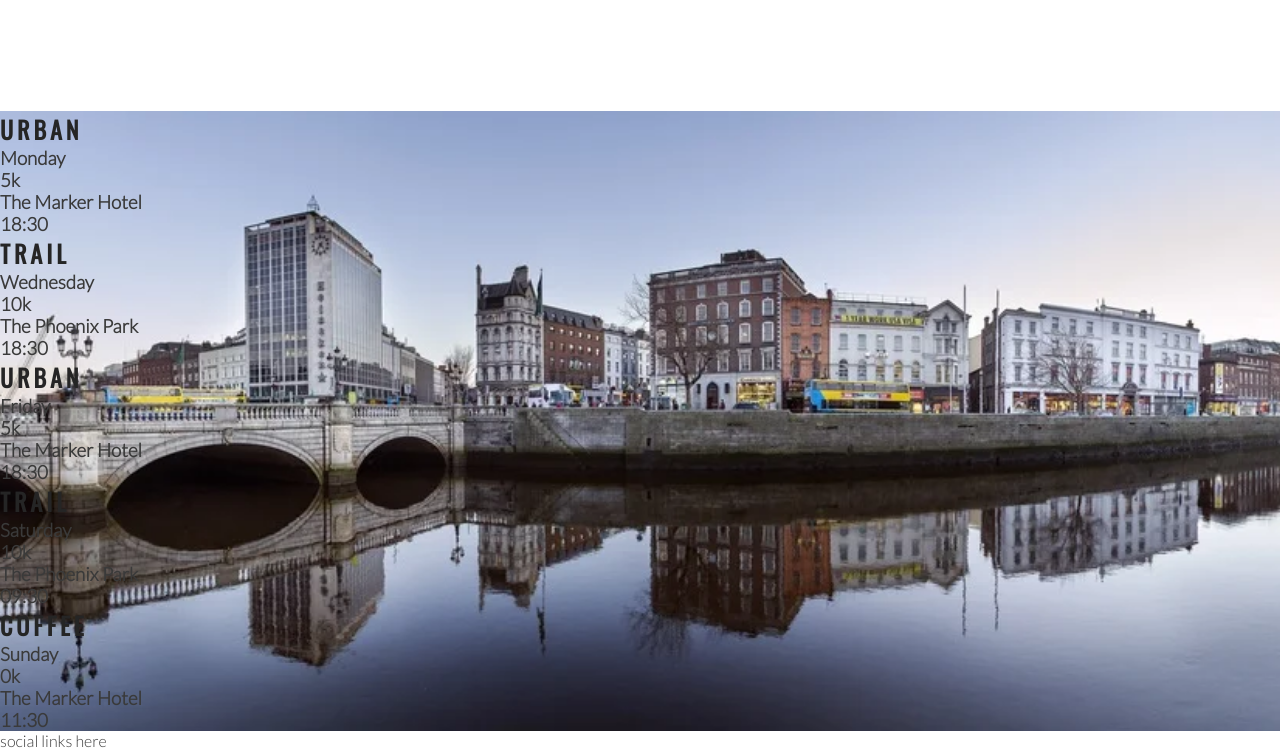
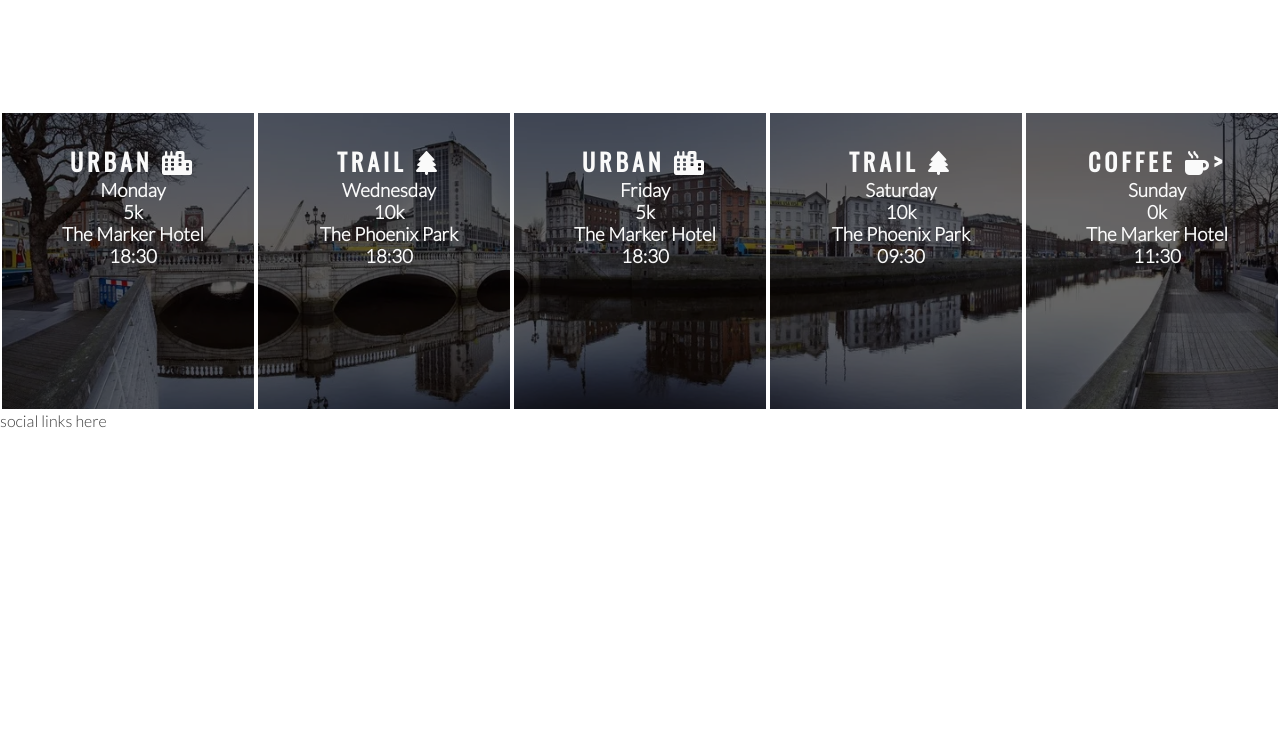
Before and after one commit to CaraMcAvinchey/love-running, a plain HTML site: page index.html in a window 1280 px wide. Shown: the part 1184-1934 px from the top of the page. After the commit the page ends 1614 px from the top, so only its background shows below. Drawn offline with nearby package versions, Linux system fonts and the light colour scheme.

Commit message:
Style times panels and add icons

```diff
--- a/assets/css/style.css
+++ b/assets/css/style.css
@@ -197,5 +197,20 @@ h1, h2 {
         background-position: center;
         width: 100%;
         overflow: hidden;
+    }
 
+    #times div {
+        color: #fafafa;
+        background-color: rgba(0, 0, 0, .6);
+        width: 20%;
+        height: 300px;
+        float: left;
+        padding: 30px 0 0 10px;
+        text-align: center;
+        border: 2px solid white;
+        box-sizing: border-box;
     }
+
+    #times h2 {
+        color:#fafafa
+    }
--- a/index.html
+++ b/index.html
@@ -82,35 +82,35 @@
     </section>
     <section id="times">
         <div>
-            <h2>Urban</h2>
+            <h2>Urban <i class="fas fa-city"></i></h2>
             <h3>Monday</h3>
             <h3>5k</h3>
             <h3>The Marker Hotel</h3>
             <h3>18:30</h3>
         </div>
         <div>
-            <h2>Trail</h2>
+            <h2>Trail <i class="fas fa-tree"></i></h2>
             <h3>Wednesday</h3>
             <h3>10k</h3>
             <h3>The Phoenix Park</h3>
             <h3>18:30</h3>
         </div>
         <div>
-            <h2>Urban</h2>
+            <h2>Urban <i class="fas fa-city"></i></h2>
             <h3>Friday</h3>
             <h3>5k</h3>
             <h3>The Marker Hotel</h3>
             <h3>18:30</h3>
         </div>
         <div>
-            <h2>Trail</h2>
+            <h2>Trail <i class="fas fa-tree"></i></h2>
             <h3>Saturday</h3>
             <h3>10k</h3>
             <h3>The Phoenix Park</h3>
             <h3>09:30</h3>
         </div>
         <div>
-            <h2>Coffee</h2>
+            <h2>Coffee <i class="fas fa-mug-hot"></i>></h2>
             <h3>Sunday</h3>
             <h3>0k</h3>
             <h3>The Marker Hotel</h3>
```
